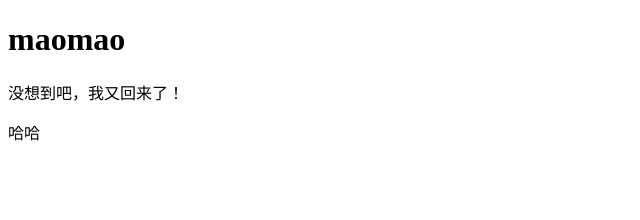
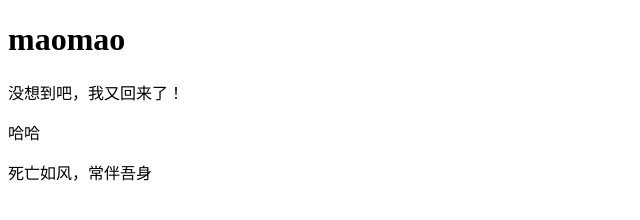
Before and after one commit to zhendehensuiyi/zh, a plain HTML site: page index.html in a window 1280 px wide. Shown: the whole page, without its empty margins (0-640 px from the left). Drawn offline with Linux system fonts and the light colour scheme.

Commit message:
虎啸龙吟索

```diff
--- a/index.html
+++ b/index.html
@@ -10,5 +10,6 @@
     <h1>maomao</h1>
     <p>没想到吧，我又回来了！</p>
     <span>哈哈</span>
+    <p>死亡如风，常伴吾身</p>
 </body>
 </html>
```
